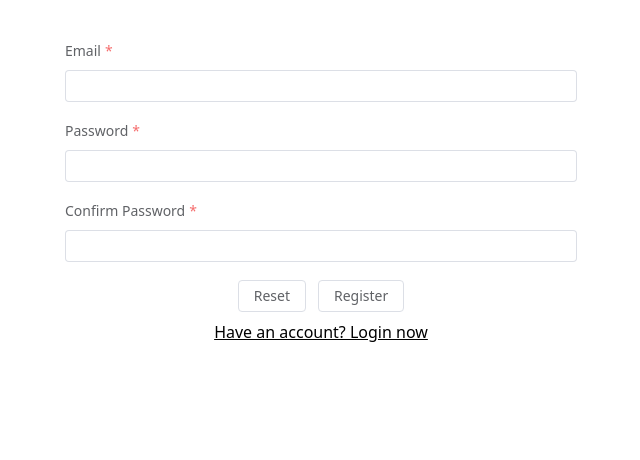
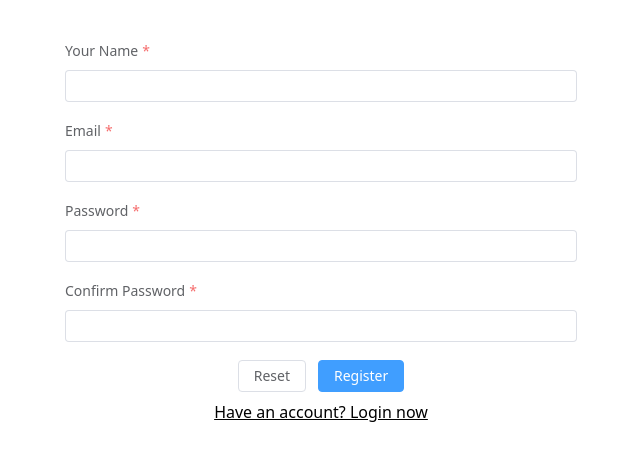
Before and after one commit to vinh-code-frontend/vpm-system, a Vue app: page /register in a window 1280 px wide. Shown: the top 460 px of the page, without its empty margins (319-959 px from the left). Built offline with nearby package versions, Linux system fonts and the light colour scheme; a web font is replaced by a local one.

Commit message:
[VPM] Migration from validator util to hook, add auth behavior logic

```diff
--- /dev/null
+++ b/src/hooks/index.ts
@@ -0,0 +1,3 @@
+import { useValidator } from './useValidator'
+
+export { useValidator }
--- /dev/null
+++ b/src/hooks/useValidator.ts
@@ -0,0 +1,26 @@
+import type { FormItemRule } from 'element-plus'
+import { computed } from 'vue'
+
+export const useValidator = () => {
+  const required = (message?: string): FormItemRule => ({
+    required: true,
+    message: message || 'This is required field. Please enter value to process'
+  })
+
+  const email = (message?: string): FormItemRule => ({
+    type: 'email',
+    message: message || 'Please input correct email address'
+  })
+
+  const min = (minNumber: number, name?: string): FormItemRule => ({
+    min: minNumber,
+    message: `${name || 'The value'} must be at least ${minNumber} characters`
+  })
+
+  const max = (maxNumber: number, name?: string): FormItemRule => ({
+    max: maxNumber,
+    message: `${name || 'The value'} must be least then ${maxNumber} characters`
+  })
+
+  return { required, email, min, max }
+}
--- a/src/layout/AuthLayout.vue
+++ b/src/layout/AuthLayout.vue
@@ -1,4 +1,6 @@
-<script setup lang="ts"></script>
+<script setup lang="ts">
+//* Cần update file này lên như 1 template component cung cấp slot cho login, register; các hành vi show noti loading cần handle qua prop, emit
+</script>
 
 <template>
   <div>Auth</div>
--- a/src/layout/LoginLayout.vue
+++ b/src/layout/LoginLayout.vue
@@ -1,17 +1,20 @@
 <script setup lang="ts">
 import { auth } from '@/firebase'
-import { isEmail, isRequired, minCharacters, resetForm } from '@/utils/validator'
-import { ElForm, ElFormItem, ElInput, type FormInstance, type FormRules, ElButton } from 'element-plus'
+import { useValidator } from '@/hooks'
+import { ElForm, ElFormItem, ElInput, type FormInstance, type FormRules, ElButton, vLoading } from 'element-plus'
 import { signInWithEmailAndPassword } from 'firebase/auth'
 import { reactive, ref } from 'vue'
 import { useRouter } from 'vue-router'
+import { resetForm } from '@/utils/form'
 
 type SignInModel = {
   email: string
   password: string
 }
 const router = useRouter()
+const { required, email, min } = useValidator()
 
+const loading = ref(false)
 const formInstance = ref<FormInstance>()
 
 const formModel = reactive<SignInModel>({
@@ -20,24 +23,31 @@ const formModel = reactive<SignInModel>({
 })
 
 const rules = reactive<FormRules<SignInModel>>({
-  email: [isRequired(), isEmail()],
-  password: [isRequired(), minCharacters(6, 'Password')]
+  email: [required(), email()],
+  password: [required(), min(6, 'Password')]
 })
 
 const submitForm = async () => {
-  const isValid = await formInstance.value?.validate()
-  if (isValid) {
-    const userCredential = await signInWithEmailAndPassword(auth, formModel.email, formModel.password)
+  try {
+    loading.value = true
+    const isValid = await formInstance.value?.validate()
+    if (isValid) {
+      const userCredential = await signInWithEmailAndPassword(auth, formModel.email, formModel.password)
 
-    if (userCredential) {
-      router.push({ path: '/' })
+      if (userCredential) {
+        router.push({ path: '/' })
+      }
     }
+  } catch (e) {
+    console.log(e)
+  } finally {
+    loading.value = false
   }
 }
 </script>
 
 <template>
-  <div class="max-w-lg mx-auto py-10">
+  <div v-loading.fullscreen.lock="loading" class="max-w-lg mx-auto py-10">
     <el-form ref="formInstance" :model="formModel" :rules="rules" label-position="top" require-asterisk-position="right" @submit.prevent>
       <el-form-item prop="email" label="Email">
         <el-input v-model="formModel.email" autocomplete="false" />
@@ -47,7 +57,7 @@ const submitForm = async () => {
       </el-form-item>
       <div class="flex justify-center items-center mb-2">
         <el-button @click="resetForm(formInstance)">Reset</el-button>
-        <el-button @click="submitForm">Login</el-button>
+        <el-button @click="submitForm" type="primary">Login</el-button>
       </div>
       <div class="flex justify-center items-center">
         <router-link to="/register" class="text-center underline hover:text-blue-400 transition duration-100 ease-linear">Don't have an account? Register now</router-link>
--- a/src/layout/RegisterLayout.vue
+++ b/src/layout/RegisterLayout.vue
@@ -1,35 +1,43 @@
 <script setup lang="ts">
-import { isEmail, isRequired, minCharacters, resetForm } from '@/utils/validator'
-import { ElForm, ElFormItem, ElInput, type FormInstance, type FormRules, ElButton } from 'element-plus'
+import { useValidator } from '@/hooks'
+import { ElForm, ElFormItem, ElInput, type FormInstance, type FormRules, ElButton, vLoading } from 'element-plus'
 import { onMounted, reactive, ref } from 'vue'
 import { signInWithEmailAndPassword, updateProfile, createUserWithEmailAndPassword, deleteUser, onAuthStateChanged } from 'firebase/auth'
-import { auth } from '@/firebase'
+import { auth, db } from '@/firebase'
 import { useRouter } from 'vue-router'
+import { doc, setDoc } from 'firebase/firestore'
+import type { FirebaseError } from 'firebase/app'
+import { ErrorNotification, SuccessNotification } from '@/utils/notification'
+import { resetForm } from '@/utils/form'
 
 type SignUpModel = {
   email: string
   password: string
   confirmPassword: string
+  displayName: string
 }
 
 const router = useRouter()
+const { required, email, min } = useValidator()
 
+const loading = ref(false)
 const formInstance = ref<FormInstance>()
-
 const formModel = reactive<SignUpModel>({
   email: '',
+  displayName: '',
   password: '',
   confirmPassword: ''
 })
 
 const rules = reactive<FormRules<SignUpModel>>({
-  email: [isRequired(), isEmail()],
-  password: [isRequired(), minCharacters(6, 'Password')],
+  email: [required(), email()],
+  displayName: [required()],
+  password: [required(), min(6, 'Password')],
   confirmPassword: [
-    isRequired(),
-    minCharacters(6, 'Password'),
+    required(),
+    min(6, 'Password'),
     {
-      validator(rule, value, callback) {
+      validator(_, value, callback) {
         if (value !== formModel.password) {
           callback(new Error('Confirm password and password must match'))
           return
@@ -41,31 +49,52 @@ const rules = reactive<FormRules<SignUpModel>>({
 })
 
 const submitForm = async () => {
-  const isValid = await formInstance.value?.validate()
-  if (isValid) {
-    const userCredential = await createUserWithEmailAndPassword(auth, formModel.email, formModel.password)
-    if (userCredential) {
-      router.push({ path: '/' })
+  try {
+    loading.value = true
+    const isValid = await formInstance.value?.validate()
+    if (isValid) {
+      const userCredential = await createUserWithEmailAndPassword(auth, formModel.email, formModel.password)
+      if (userCredential.user) {
+        await setDoc(doc(db, 'users', userCredential.user.uid), {
+          displayName: formModel.displayName,
+          email: formModel.email
+        })
+        SuccessNotification(`Registration successful! Welcome ${formModel.displayName}`)
+        router.push({ path: '/' })
+      }
     }
+  } catch (e) {
+    console.log(e)
+    const error = e as FirebaseError
+    let errorMessage: string = ''
+    if (error.code === 'auth/email-already-in-use') {
+      errorMessage = 'Email already in use!'
+    }
+    ErrorNotification(errorMessage)
+  } finally {
+    loading.value = false
   }
 }
 </script>
 
 <template>
-  <div class="max-w-lg mx-auto py-10">
+  <div v-loading.fullscreen.lock="loading" class="max-w-lg mx-auto py-10">
     <el-form ref="formInstance" :model="formModel" :rules="rules" label-position="top" require-asterisk-position="right" @submit.prevent>
+      <el-form-item prop="displayName" label="Your Name">
+        <el-input v-model="formModel.displayName" />
+      </el-form-item>
       <el-form-item prop="email" label="Email">
-        <el-input v-model="formModel.email" autocomplete="false" />
+        <el-input v-model="formModel.email" />
       </el-form-item>
       <el-form-item prop="password" label="Password">
-        <el-input type="password" v-model="formModel.password" autocomplete="off" />
+        <el-input type="password" v-model="formModel.password" />
       </el-form-item>
       <el-form-item prop="confirmPassword" label="Confirm Password">
         <el-input type="password" v-model="formModel.confirmPassword" />
       </el-form-item>
       <div class="flex justify-center items-center mb-2">
         <el-button @click="resetForm(formInstance)">Reset</el-button>
-        <el-button @click="submitForm">Register</el-button>
+        <el-button @click="submitForm" type="primary">Register</el-button>
       </div>
       <div class="flex justify-center items-center">
         <router-link to="/login" class="text-center underline hover:text-blue-400 transition duration-100 ease-linear">Have an account? Login now</router-link>
--- /dev/null
+++ b/src/utils/form.ts
@@ -0,0 +1,5 @@
+import type { FormInstance } from 'element-plus'
+
+export const resetForm = (formInstance?: FormInstance) => {
+  formInstance?.resetFields()
+}
--- /dev/null
+++ b/src/utils/notification.ts
@@ -0,0 +1,21 @@
+import { ElNotification } from 'element-plus'
+
+const NOTIFICATION_DURATION = 2000 //* 2s
+
+export const ErrorNotification = (message?: string) => {
+  return ElNotification({
+    title: 'Failed',
+    message: message || 'Unspecified error',
+    type: 'error',
+    duration: NOTIFICATION_DURATION
+  })
+}
+
+export const SuccessNotification = (message?: string) => {
+  return ElNotification({
+    title: 'Success',
+    message: message || 'Successful',
+    type: 'success',
+    duration: NOTIFICATION_DURATION
+  })
+}
--- a/src/utils/validator.ts
+++ /dev/null
@@ -1,20 +0,0 @@
-import type { FormInstance, FormItemRule } from 'element-plus'
-
-export const isRequired = (): FormItemRule => ({
-  required: true,
-  message: 'This is required field. Please enter value to process'
-})
-
-export const isEmail = (): FormItemRule => ({
-  type: 'email',
-  message: 'Please input correct email address'
-})
-
-export const minCharacters = (minNumber: number, fieldName?: string): FormItemRule => ({
-  min: minNumber,
-  message: `${fieldName ?? 'The value'} must be at least ${minNumber} characters`
-})
-
-export const resetForm = (formInstance?: FormInstance) => {
-  formInstance?.resetFields()
-}
--- a/src/views/Auth/LoginView.vue
+++ b/src/views/Auth/LoginView.vue
@@ -1,6 +1,6 @@
 <script setup lang="ts">
 import { auth } from '@/firebase'
-import { isEmail, isRequired, minCharacters, resetForm } from '@/utils/validator'
+import { isEmail, isRequired, minCharacters, resetForm } from '@/hooks/useValidator'
 import { ElForm, ElFormItem, ElInput, type FormInstance, type FormRules, ElButton } from 'element-plus'
 import { signInWithEmailAndPassword } from 'firebase/auth'
 import { reactive, ref } from 'vue'
--- a/src/views/Auth/RegisterView.vue
+++ b/src/views/Auth/RegisterView.vue
@@ -1,5 +1,5 @@
 <script setup lang="ts">
-import { isEmail, isRequired, minCharacters, resetForm } from '@/utils/validator'
+import { isEmail, isRequired, minCharacters, resetForm } from '@/hooks/useValidator'
 import { ElForm, ElFormItem, ElInput, type FormInstance, type FormRules, ElButton } from 'element-plus'
 import { reactive, ref } from 'vue'
 import { createUserWithEmailAndPassword } from 'firebase/auth'
```
